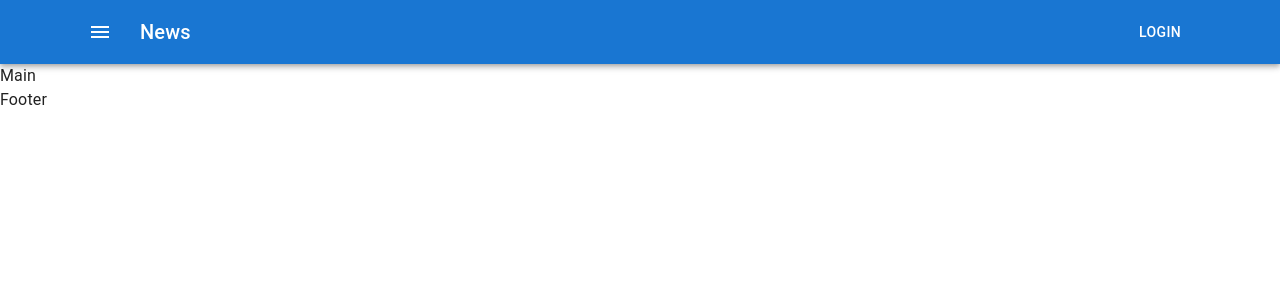
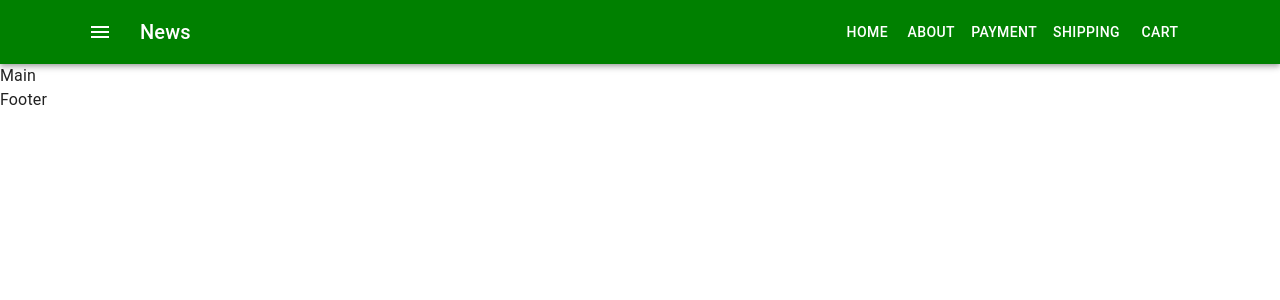
Before and after one commit to Mrprados97/29.11, a React (Create React App) app: page / in a window 1280 px wide. Shown: the top 300 px of the page. Built offline with nearby package versions, Linux system fonts and the light colour scheme.

Commit message:
add style

```diff
--- a/src/container/Header/Header.tsx
+++ b/src/container/Header/Header.tsx
@@ -11,7 +11,12 @@ import { Container } from '@mui/material'
 type Props = {}
 const Header = (props: Props) => {
     return (
-        <AppBar position="static">
+        <AppBar
+            position="static"
+            style={{
+                backgroundColor: 'green',
+            }}
+        >
             <Container>
                 <Toolbar>
                     <IconButton
@@ -30,7 +35,11 @@ const Header = (props: Props) => {
                     >
                         News
                     </Typography>
-                    <Button color="inherit">Login</Button>
+                    <Button color="inherit">Home</Button>
+                    <Button color="inherit">About</Button>
+                    <Button color="inherit">Payment</Button>
+                    <Button color="inherit">Shipping</Button>
+                    <Button color="inherit">Cart</Button>
                 </Toolbar>
             </Container>
         </AppBar>
```
